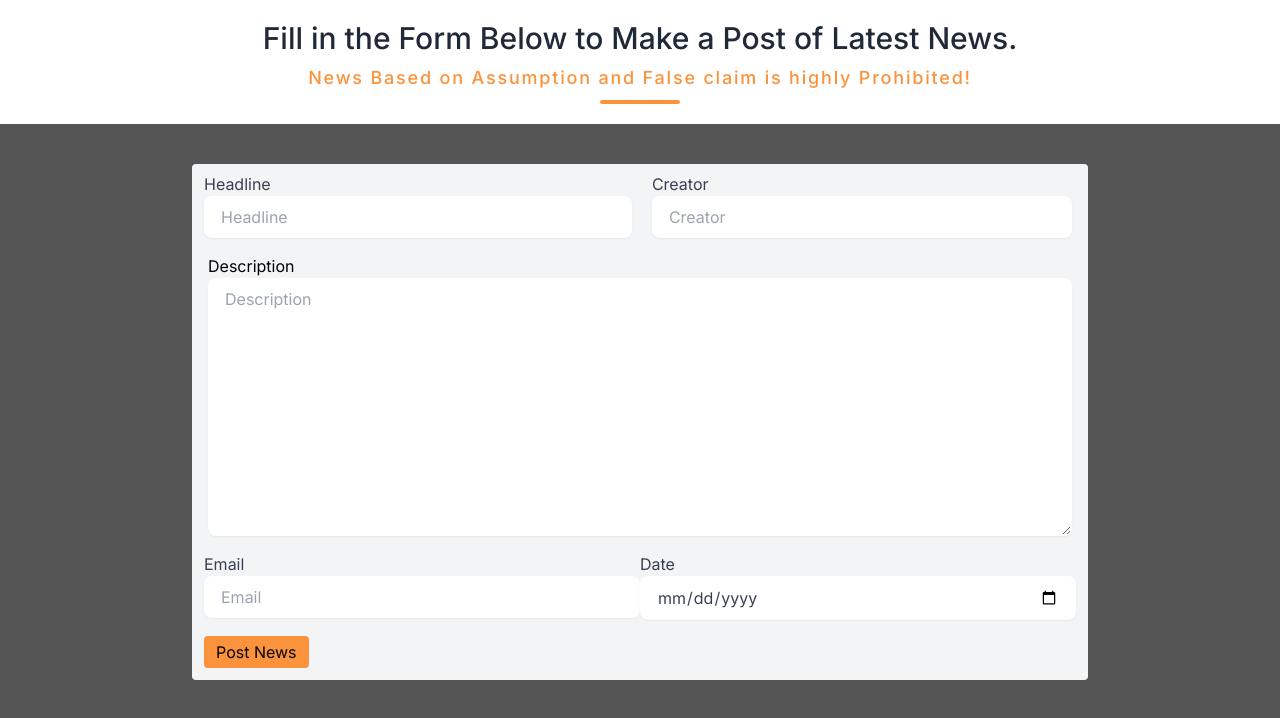
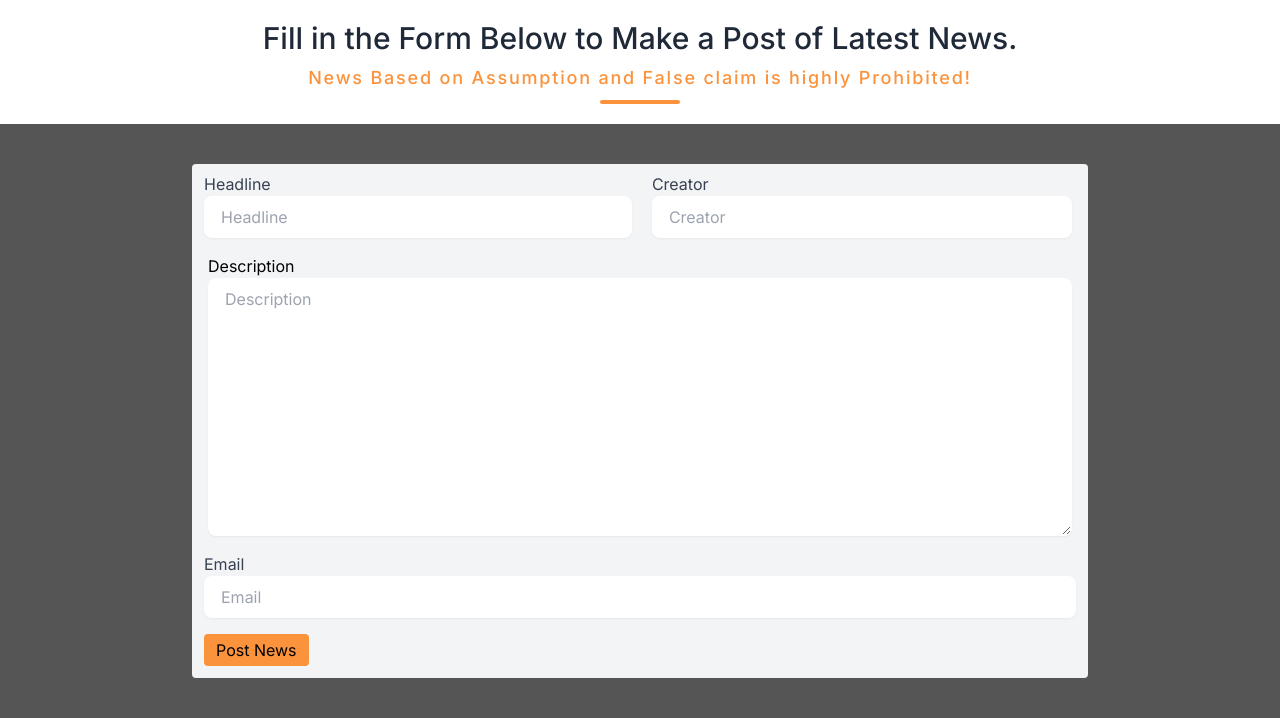
Before and after one commit to jonahunuafe/news-app, a Next.js app: page /create in a window 1280 px wide. Shown: the top 718 px of the page. Built offline with nearby package versions, Linux system fonts and the light colour scheme.

Commit message:
removed date field from createForm component

```diff
--- a/components/CreateForm.js
+++ b/components/CreateForm.js
@@ -54,15 +54,6 @@ const CreateForm = () => {
                         name='email'
                         />
                     </div>
-                    <div className='w-full'>
-                        <label htmlFor='date' className='text-gray-700'>Date</label>
-                        <Input
-                        type='date'
-                        id='date'
-                        placeholder='Date'
-                        name='createdAt'
-                        />
-                    </div>
                 </div>
                 {state.message &&
                     <p className='text-center bg-red-100 text-red-500 w-max m-auto py-1 px-3 rounded mb-3'>
```
